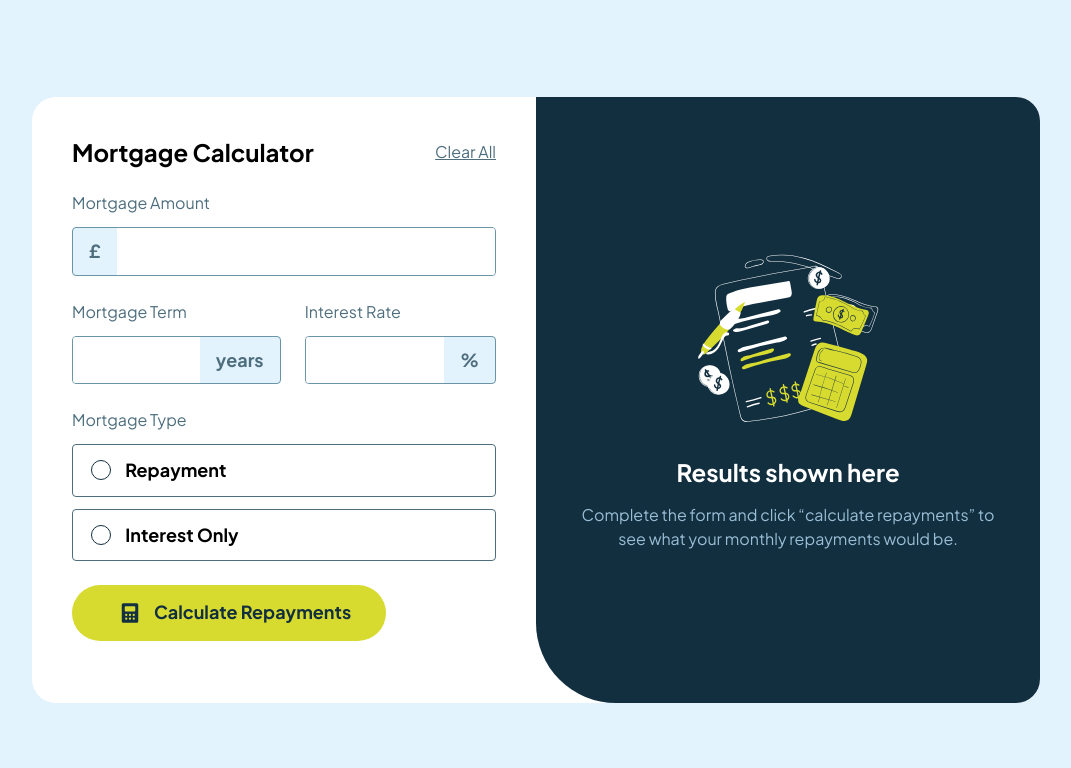
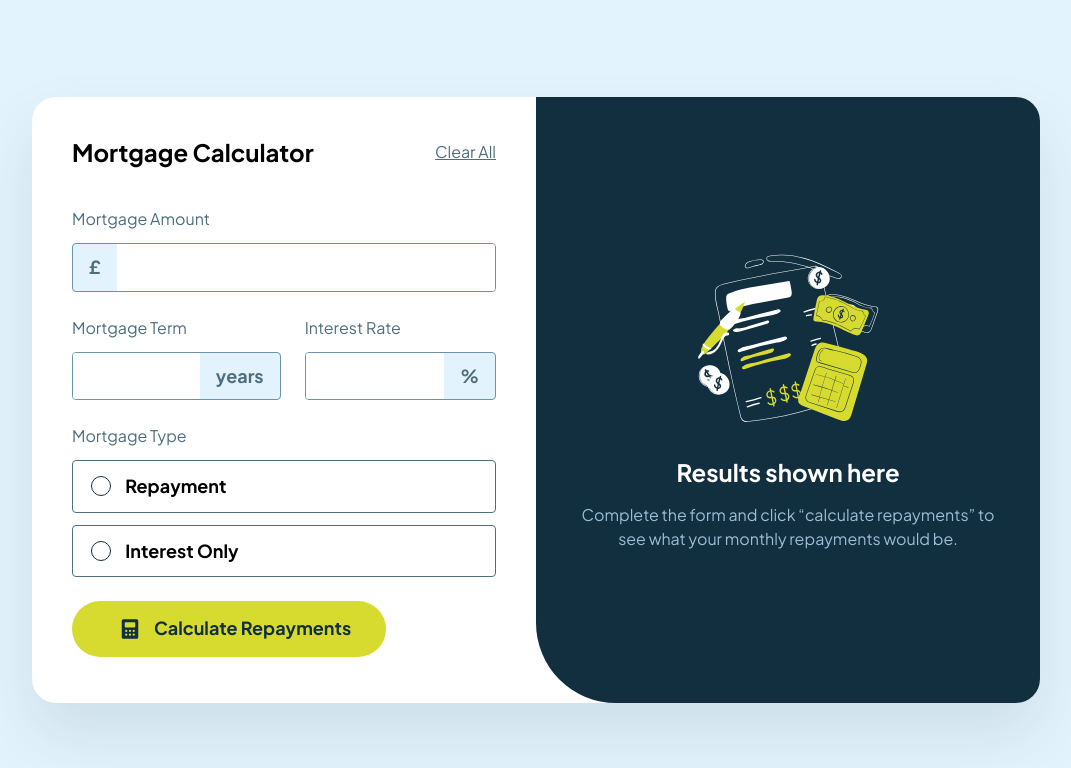
Before and after one commit to eestaniel/mortgage-calculator, a React (Vite) app: page / in a window 1280 px wide. Shown: the top 768 px of the page, without its empty margins (104-1175 px from the left). Built offline with nearby package versions, Linux system fonts and the light colour scheme.

Commit message:
feat: add box shadow

```diff
--- a/src/App.module.css
+++ b/src/App.module.css
@@ -65,6 +65,10 @@ form {
         background-color: var(--slate100);
         padding: 2.5rem;
     }
+    .content {
+        box-shadow: 0 2rem 4rem 0 hsla(202, 55%, 16%, 10%);
+        border-radius: 1.5rem;
+    }
     main {
         border-radius: 1.5rem;
     }
@@ -106,6 +110,7 @@ form {
 
     form {
         width: 50%;
+        gap: 2.5rem;
     }
 
     .results {
```
